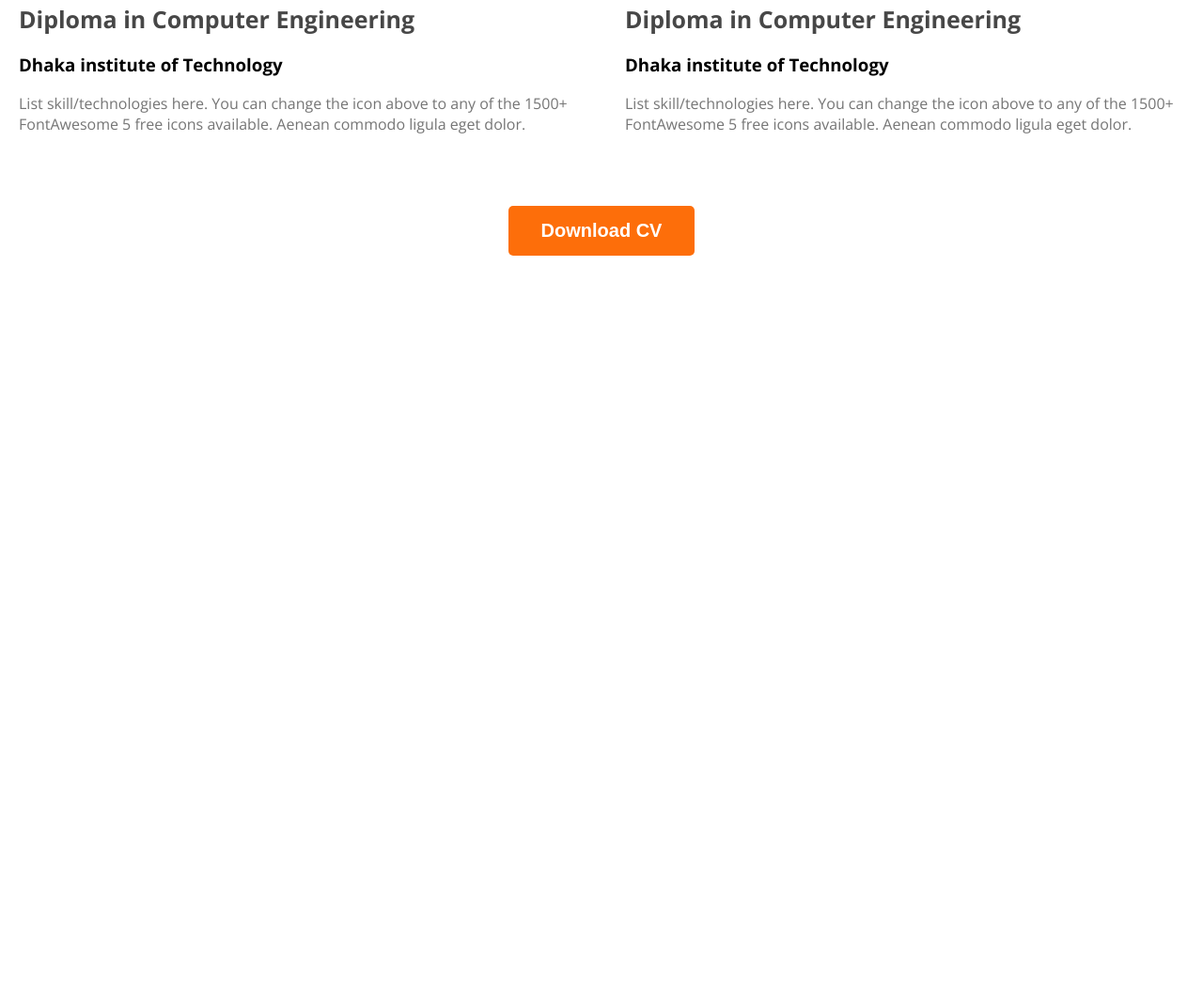
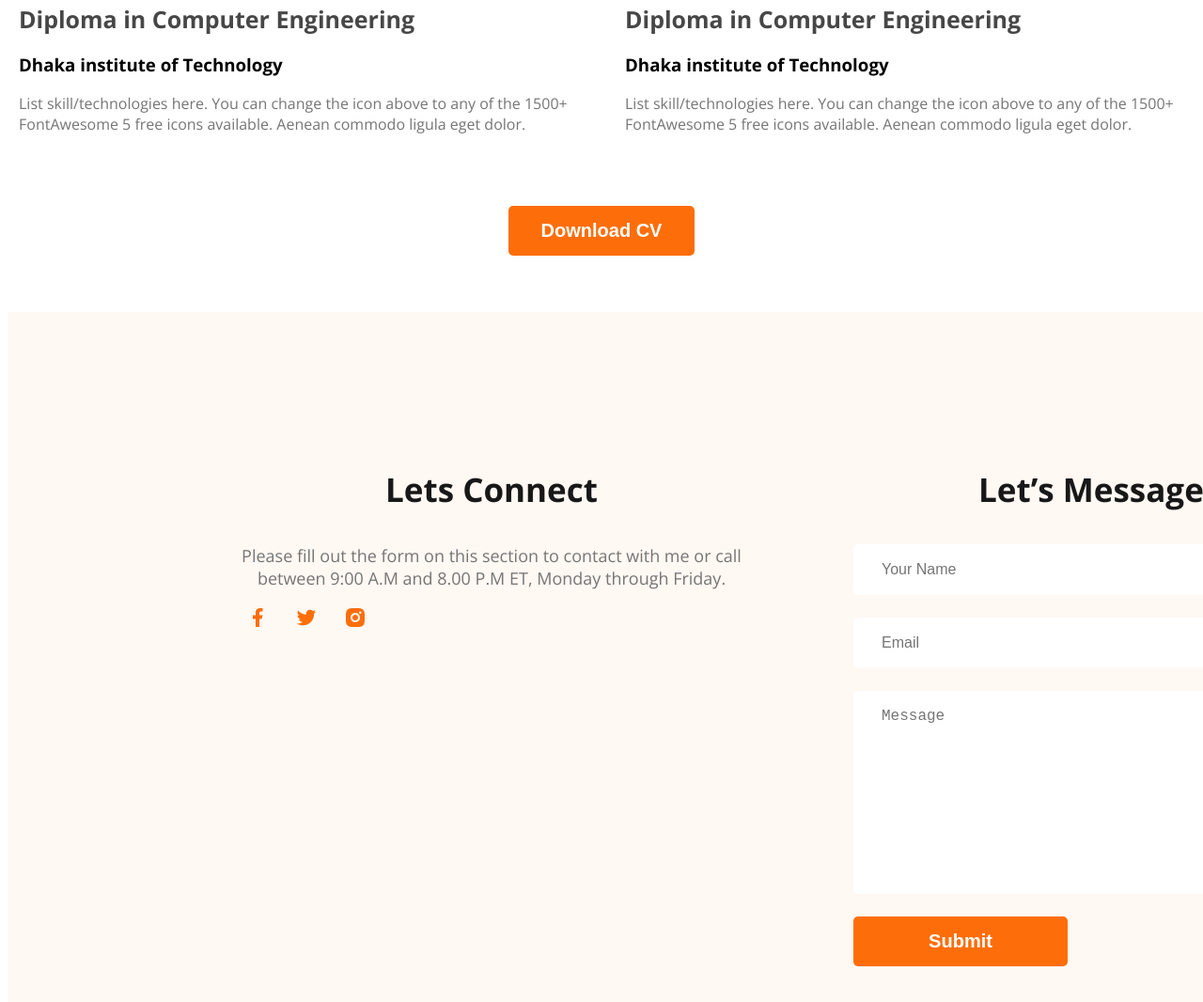
Before and after one commit to rontysarkar/portfolio-1st, a plain HTML site: page index.html in a window 1280 px wide. Shown: the part 3039-4105 px from the top of the page at 94% size. Before the commit the page ends 3371 px from the top, so only its background shows below. Drawn offline with nearby package versions, Linux system fonts and the light colour scheme.

Commit message:
complate footer section

```diff
--- a/index.html
+++ b/index.html
@@ -148,7 +148,24 @@
     </main>
 
     <footer>
-
+      <div class="footer-section">
+        <h3 class="section-title">Lets Connect</h3>
+        <p class="section-discription">Please fill out the form on this section to contact with me or call between 9:00 A.M and 8.00 P.M ET, Monday through Friday.</p>
+        <div class="footer-link">
+         <a href=""><img src="images/icons/facebook.png" alt=""></a>
+         <a href=""><img src="images/icons/twitter.png" alt=""></a>
+         <a href=""><img src="images/icons/insta.png" alt=""></a>
+        </div>
+      </div>
+      <div class="footer-section">
+        <h3 class="section-title">Let’s Message me</h3>
+        <form action="">
+          <input type="text" placeholder="Your Name">
+          <input type="email" name="" placeholder="Email" id="">
+          <textarea name="" id="" cols="30" rows="10" placeholder="Message"></textarea>
+          <input class="btn-primary" type="submit" value="Submit">
+        </form>
+      </div>
     </footer>
   </body>
 </html>
--- a/style/portfolio.css
+++ b/style/portfolio.css
@@ -196,3 +196,37 @@ font-weight: 400;
   text-align: center;
   margin: 60px 0;
 }
+
+
+/* footer section style  */
+
+footer{
+  display: flex;
+  gap: 100px;
+  background: #FFF8F3;
+  padding: 130px 230px;
+  margin-top: 110px;
+  width: 1240px;
+  margin: 0 auto;
+
+}
+.footer-section{
+  width: 50%;
+}
+
+form input,textarea{
+  display: block;
+  margin-bottom: 24px;
+  border-radius: 5px;
+  background:  #FFF;
+  padding: 18px 350px 18px 30px;
+  color: #757575;
+ font-size: 16px;
+ font-weight: 400;
+ border: none;
+ width: 40%;
+}
+
+.footer-link a{
+  margin-left: 24px;
+}
```
